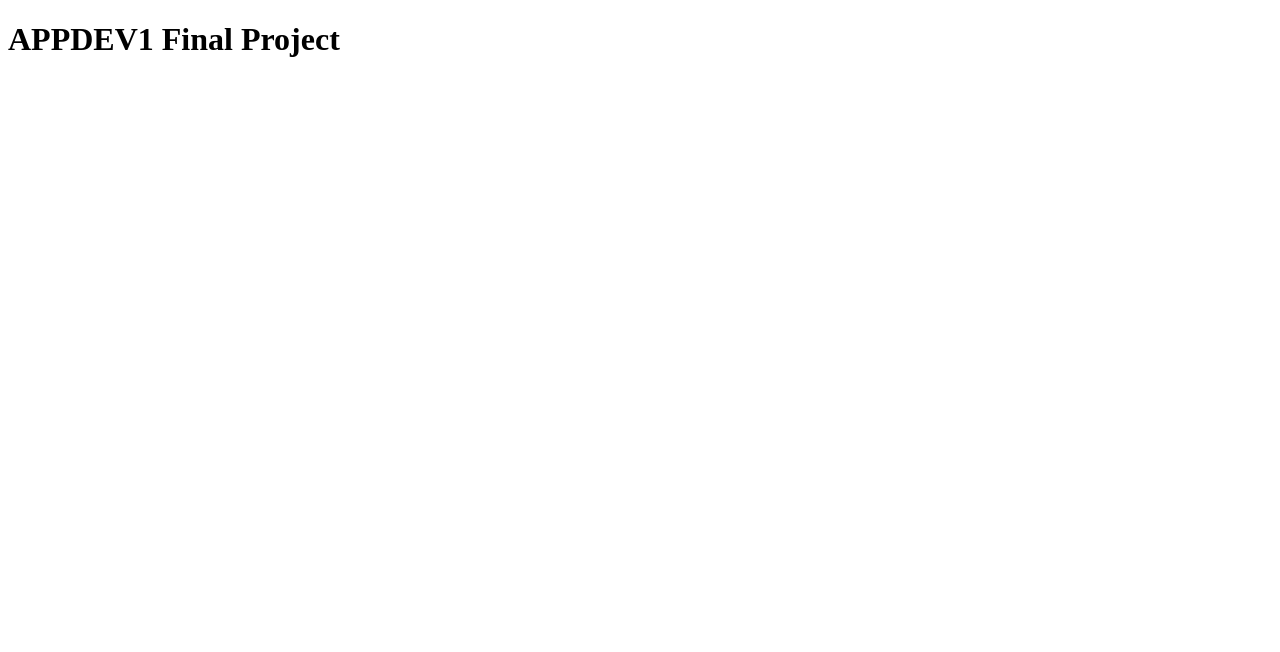
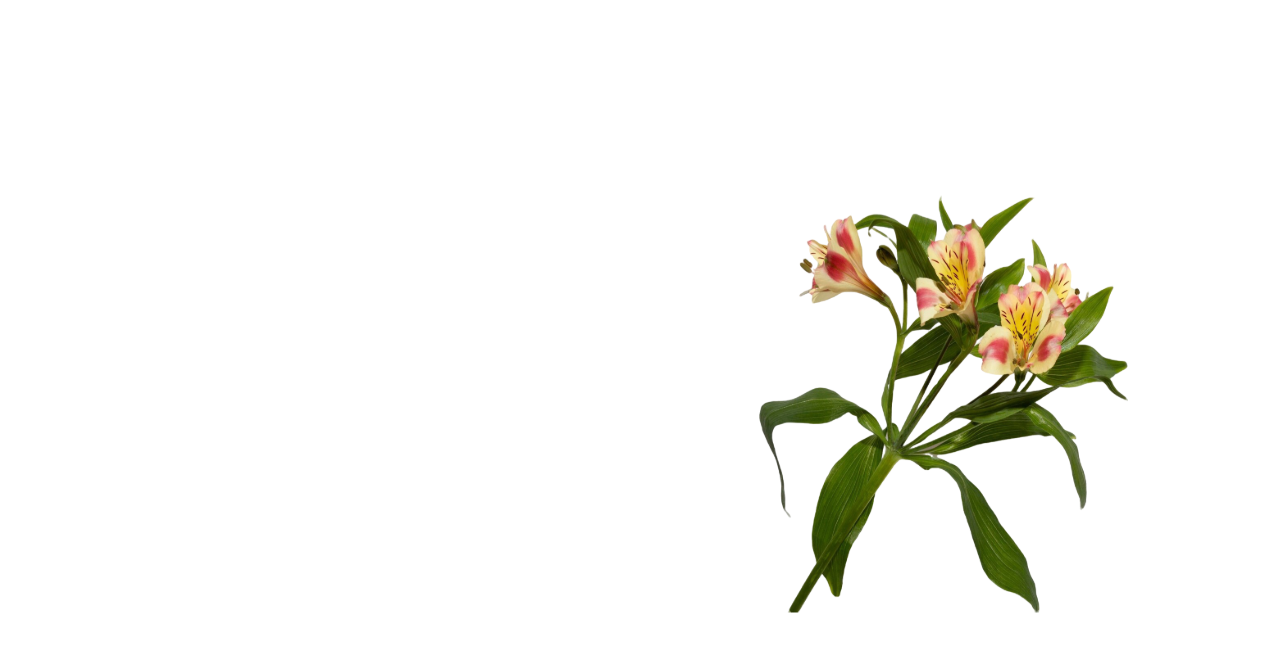
Before and after one commit to lanWifi01/appdev1-final-practical-exam, a React (Vite) app: page / in a window 1280 px wide. Shown: the top 652 px of the page. Built offline with nearby package versions, Linux system fonts and the light colour scheme.

Commit message:
Create Sign Up layout and display blossom image

```diff
--- a/src/App.jsx
+++ b/src/App.jsx
@@ -1,9 +1,7 @@
+import Signup from "./components/signup/Signup";
+
 function App() {
-  return (
-    <>
-    <h1>APPDEV1 Final Project</h1>
-    </>
-  )
+  return <Signup />;
 }
 
-export default App
+export default App;
--- /dev/null
+++ b/src/components/signup/Signup.jsx
@@ -0,0 +1,23 @@
+
+import styles from "./Signup.module.css";
+import flower from "./../../assets/blossom-flower.svg";
+
+function Signup() {
+  return (
+    <main className={styles.signupPage}>
+      <section className={styles.leftSection}>
+        {/* Sign up form will go here later */}
+      </section>
+
+      <section className={styles.rightSection}>
+        <img
+          src={flower}
+          alt="Pink and yellow flowers with green leaves"
+          className={styles.flowerImage}
+        />
+      </section>
+    </main>
+  );
+}
+
+export default Signup;
--- /dev/null
+++ b/src/components/signup/Signup.module.css
@@ -0,0 +1,30 @@
+
+.signupPage {
+  display: flex;
+  width: 100%;
+  min-height: 100vh;
+  background-color: #ffffff;
+  overflow: hidden;
+}
+
+.leftSection {
+  flex: 1;
+  min-width: 0;
+}
+
+.rightSection {
+  flex: 1;
+  min-width: 0;
+  display: flex;
+  align-items: center;
+  justify-content: center;
+  padding: 24px;
+}
+
+.flowerImage {
+  display: block;
+  width: 100%;
+  max-width: 390px;
+  height: auto;
+  object-fit: contain;
+}
```
Also changed, not shown: broñola-signup-right-section.png (added), src/assets/blossom-flower.svg (renamed from src/assets/blossom-flower..svg).
